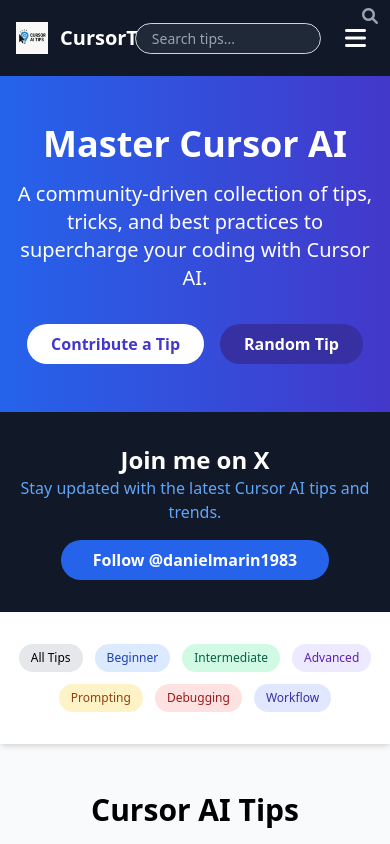
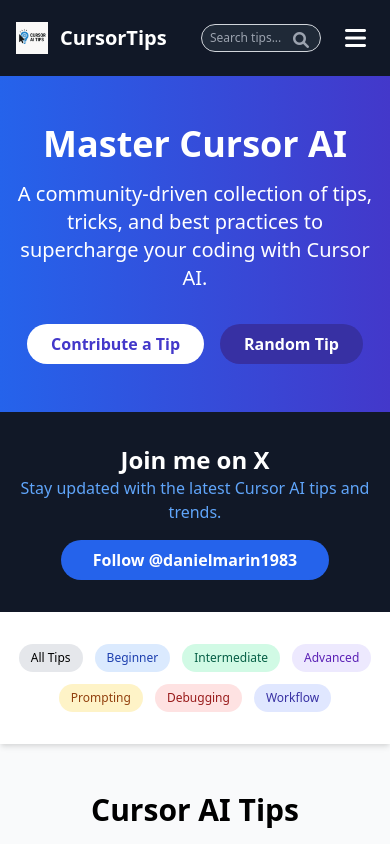
Before and after one commit to Danielopol/cursor_tips, a website: page public/index.html in a window 390 px wide. Shown: the top 844 px of the page. Drawn offline with nearby package versions, Linux system fonts and the light colour scheme.

Commit message:
Add files via upload

```diff
--- a/public/css/styles.css
+++ b/public/css/styles.css
@@ -531,7 +531,7 @@
 
 /* Add these responsive styles to your styles.css file */
 
-/* Mobile Navigation Styles - Add to your styles.css file */
+/* Mobile Navigation Styles - Revised */
 
 /* Base responsive nav styles */
 .mobile-menu-toggle {
@@ -549,6 +549,12 @@
 .nav-items {
   display: flex;
   align-items: center;
+}
+
+/* Search container - keep it visible on mobile */
+.search-container {
+  position: relative;
+  margin-left: auto;
 }
 
 /* Mobile styles */
@@ -608,20 +614,24 @@
     width: 80%;
   }
 
-  /* Search input in mobile nav */
-  .nav-items .relative {
-    margin: 1rem 0;
-    width: 85%;
-  }
-
-  #search-input {
-    width: 100%;
-  }
-
   /* Theme toggle in mobile nav */
   #theme-toggle {
     margin: 1rem 0;
     align-self: flex-start;
+  }
+
+  /* Keep search outside the menu on mobile */
+  .search-container {
+    position: relative;
+    display: flex;
+    align-items: center;
+    margin-right: 1rem;
+  }
+
+  #search-input {
+    width: 140px;
+    font-size: 0.875rem;
+    padding: 0.375rem 0.75rem;
   }
 }
 
@@ -634,6 +644,18 @@
   .logo-container img {
     height: 2rem;
   }
+
+  /* Adjust search input size for very small screens */
+  #search-input {
+    width: 120px;
+    font-size: 0.75rem;
+    padding: 0.25rem 0.5rem;
+  }
+}
+
+/* Hide search on blog pages */
+body.blog-page .search-container {
+  display: none;
 }
 
 /* For desktop, make sure items remain horizontal */
```
